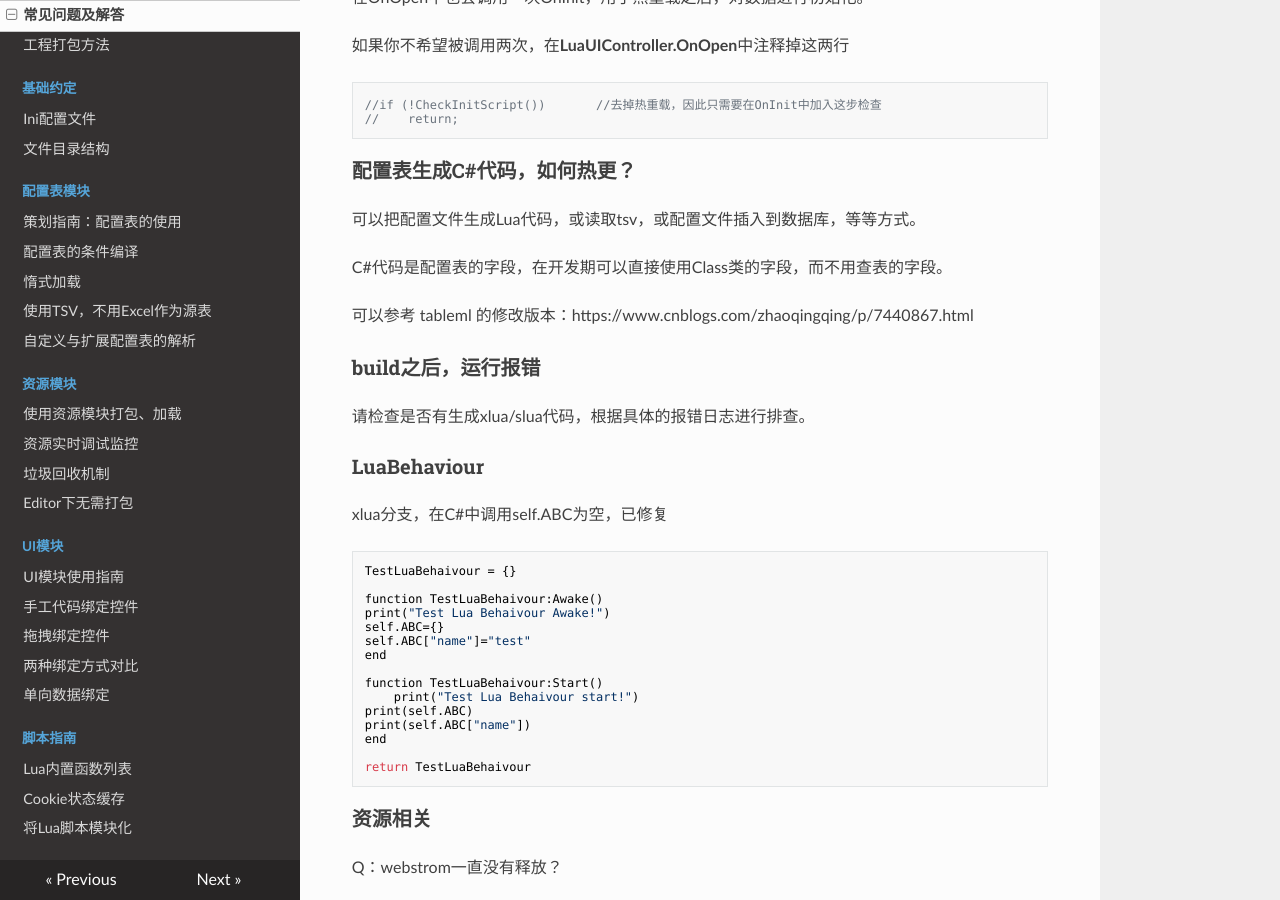
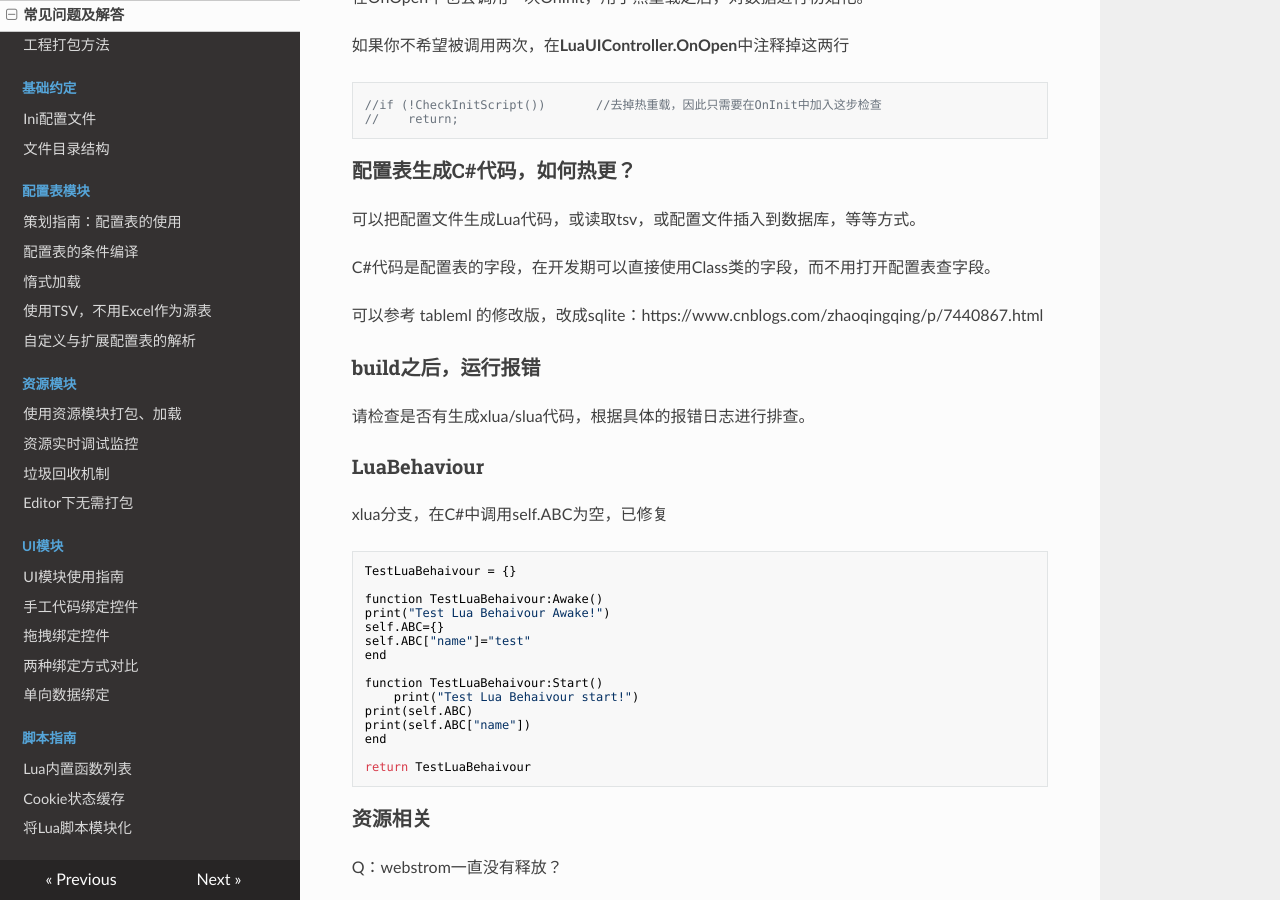
Before and after one commit to mr-kelly/KSFramework, an MkDocs documentation site: the page built from docs/faq.md, in a window 1280 px wide and 900 px high, scrolled down 847 px. Built offline with MkDocs 1.6.1, drawn with Linux system fonts in a browser that asks for light colours; nearby versions of some CDN libraries; old or Windows-style settings are respelled for this version of MkDocs.

Commit message:
修改faq中的配置部分

```diff
--- a/docs/faq.md
+++ b/docs/faq.md
@@ -43,9 +43,9 @@ KSFramework\Assets\slua
 
 可以把配置文件生成Lua代码，或读取tsv，或配置文件插入到数据库，等等方式。
 
-C#代码是配置表的字段，在开发期可以直接使用Class类的字段，而不用查表的字段。
+C#代码是配置表的字段，在开发期可以直接使用Class类的字段，而不用打开配置表查字段。
 
-可以参考 tableml 的修改版本：https://www.cnblogs.com/zhaoqingqing/p/7440867.html
+可以参考 tableml 的修改版，改成sqlite：https://www.cnblogs.com/zhaoqingqing/p/7440867.html
 
 
 
```
